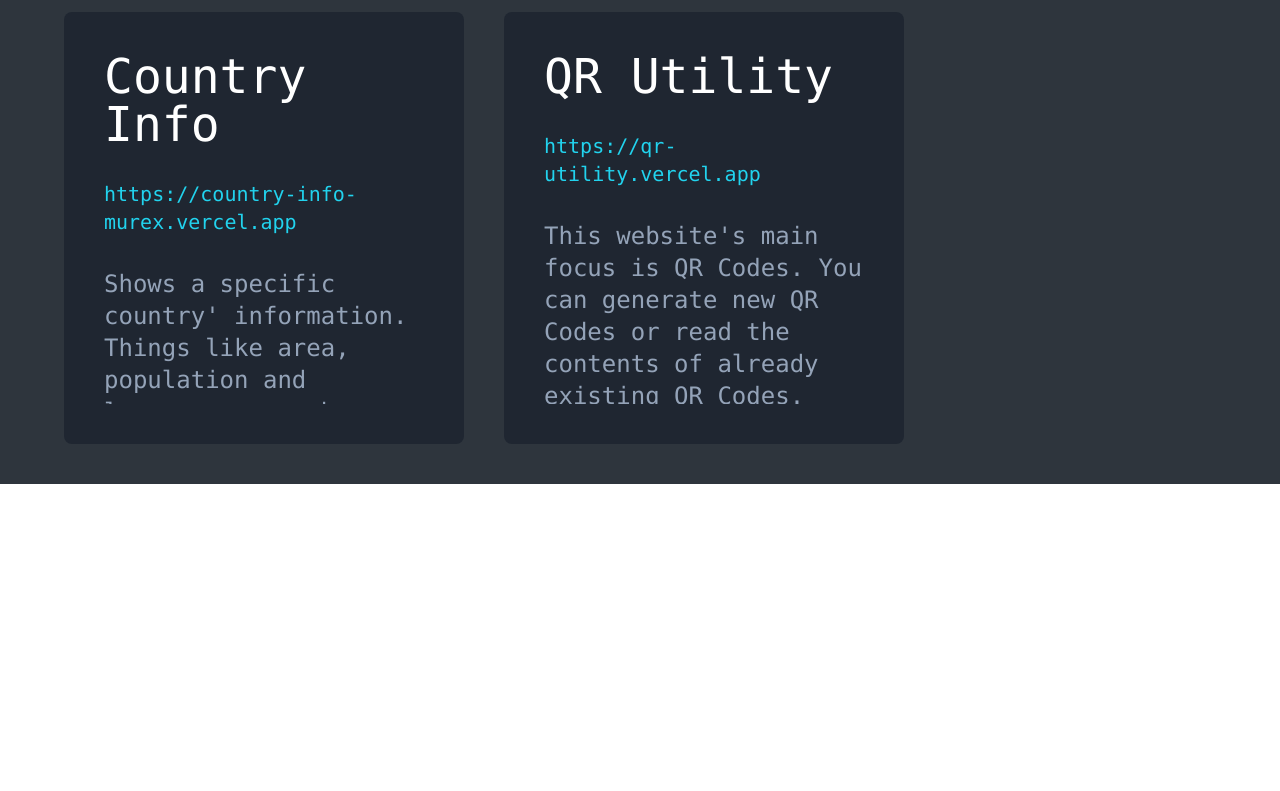
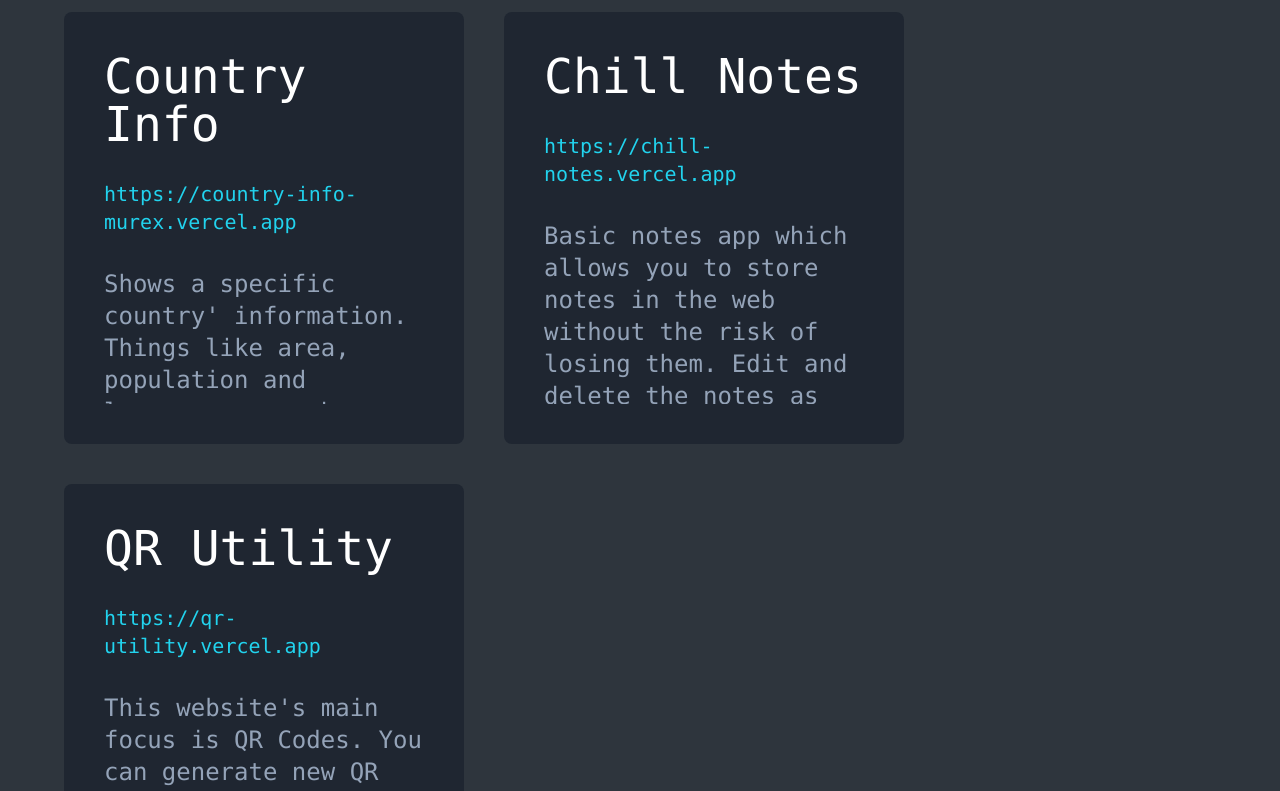
Before and after one commit to chill31/chill31-vercel-website, a Next.js app: page / in a window 1280 px wide. Shown: the part 3820-4611 px from the top of the page. Before the commit the page ends 4304 px from the top, so only its background shows below. Built offline with nearby package versions, Linux system fonts and the light colour scheme.

Commit message:
added project

```diff
--- a/pages/index.js
+++ b/pages/index.js
@@ -224,7 +224,13 @@ export default function Home() {
             <p className='text-slate-400 text-2xl max-mb:text-xl font-mono overflow-auto' tabIndex="-1">Shows a specific country&apos; information. Things like area, population and languages are shown and works in mobile. Ignore the murex in the domain</p>
           </div>
 
-          <div onClick={() => { open('https://qr-utility.vercel.app') }} className="group rounded-lg cursor-pointer p-10 bg-gray-900/50 flex flex-col gap-8 max-w-[calc(95vw-2.5rem)] w-[25rem] hover:!-translate-y-6 focus:!-translate-y-6 !transition-all outline-none max-h-[27rem] h-[27rem]" tabIndex="0">
+          <div onClick={() => { open('https://chill-notes.vercel.app') }} className="group rounded-lg cursor-pointer p-10 bg-gray-900/50 flex flex-col gap-8 max-w-[calc(95vw-2.5rem)] w-[25rem] hover:!-translate-y-6 focus:!-translate-y-6 !transition-all outline-none max-h-[27rem] h-[27rem]" tabIndex="0">
+            <span className='group-hover:text-cyan-400 group-focus:text-cyan-400 font-mono text-5xl text-white transition-colors max-mb:text-4xl'>Chill Notes</span>
+            <span className='font-mono text-xl text-cyan-400'>https://chill-notes.vercel.app</span>
+            <p className='text-slate-400 text-2xl max-mb:text-xl font-mono overflow-auto' tabIndex="-1">Basic notes app which allows you to store notes in the web without the risk of losing them. Edit and delete the notes as you like.</p>
+          </div>
+
+          <div onClick={() => { open('https://chill-notes.vercel.app') }} className="group rounded-lg cursor-pointer p-10 bg-gray-900/50 flex flex-col gap-8 max-w-[calc(95vw-2.5rem)] w-[25rem] hover:!-translate-y-6 focus:!-translate-y-6 !transition-all outline-none max-h-[27rem] h-[27rem]" tabIndex="0">
             <span className='group-hover:text-cyan-400 group-focus:text-cyan-400 font-mono text-5xl text-white transition-colors max-mb:text-4xl'>QR Utility</span>
             <span className='font-mono text-xl text-cyan-400'>https://qr-utility.vercel.app</span>
             <p className='text-slate-400 text-2xl max-mb:text-xl font-mono overflow-auto' tabIndex="-1">This website&apos;s main focus is QR Codes. You can generate new QR Codes or read the contents of already existing QR Codes.</p>
```
